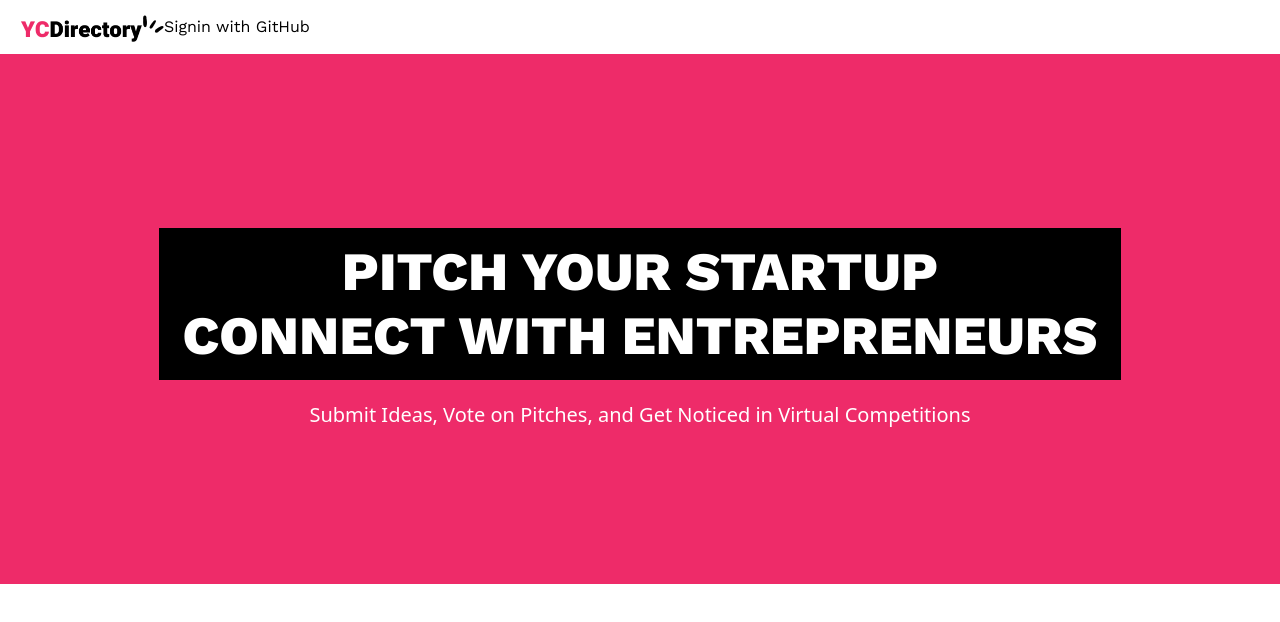
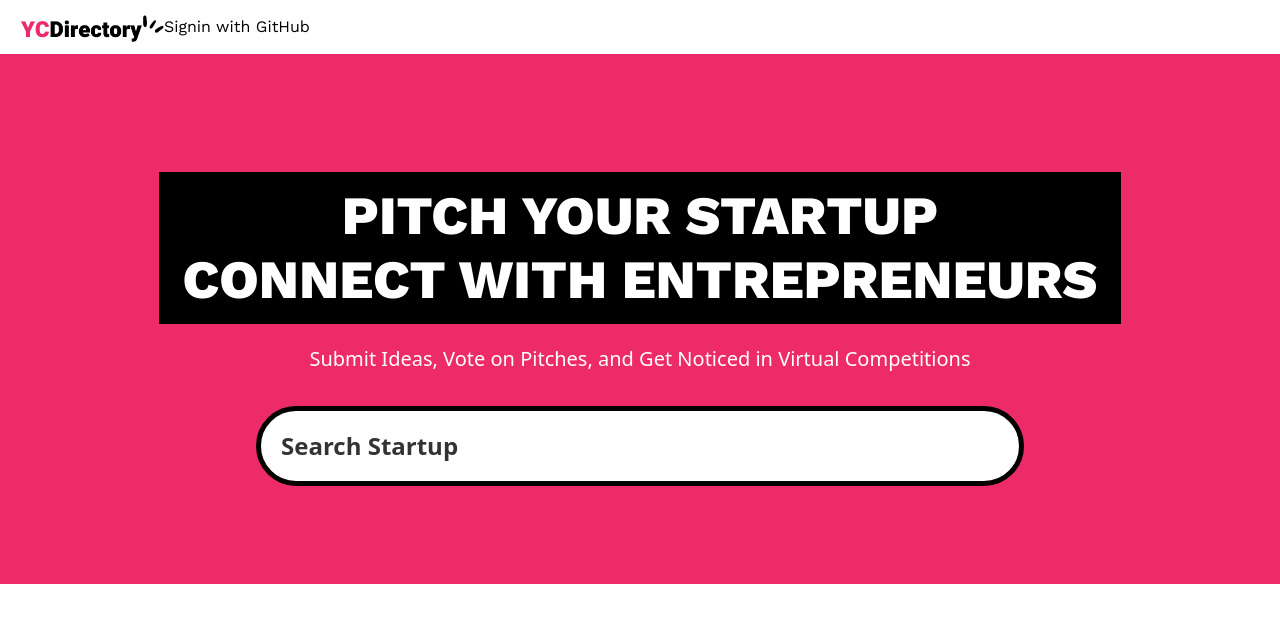
Before and after one commit to ElizaCalmau/YC_startup, a Next.js app: page / in a window 1280 px wide. Shown: the top 622 px of the page. Built offline with nearby package versions, Linux system fonts and the light colour scheme; no server answers.

Commit message:
destructired searchParams to get current query and pass it to the Search component

```diff
--- a/app/(root)/layout.tsx
+++ b/app/(root)/layout.tsx
@@ -1,6 +1,7 @@
 import { Navbar } from "../components/Navbar";
+import {ReactNode} from "react";
 
-export default function Layout({ children }: { children: React.ReactNode }) {
+export default function Layout({ children }: { children: ReactNode }) {
   return (
     <div>
       <Navbar /> {children}
--- a/app/(root)/page.tsx
+++ b/app/(root)/page.tsx
@@ -1,4 +1,7 @@
-export default function Home() {
+import SearchForm from "@/app/components/SearchForm";
+
+export default async function Home({searchParams}: {searchParams: Promise<{query?: string}>}) {
+  const {query} = await searchParams;
   return (
     <>
       <section className="pink_container">
@@ -9,6 +12,7 @@ export default function Home() {
         <p className="sub-heading !max-w-3xl">
           Submit Ideas, Vote on Pitches, and Get Noticed in Virtual Competitions
         </p>
+        <SearchForm query={query}/>
       </section>
     </>
   );
```
